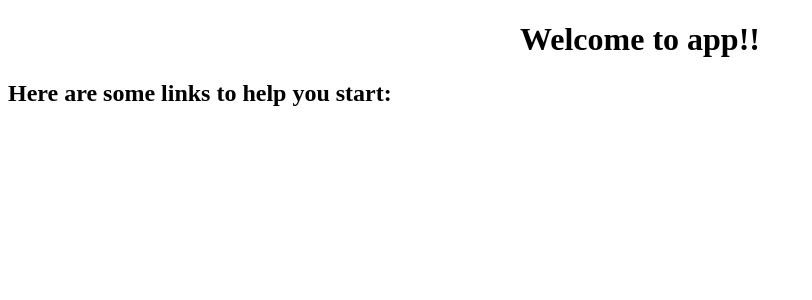
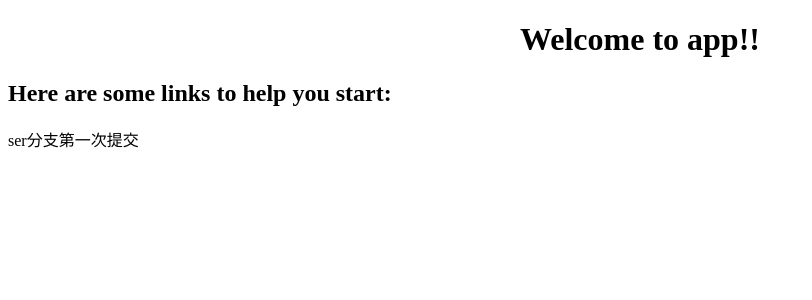
Before and after one commit to hangyoku/fisrt, an Angular app in the folder herosShow/: page / in a window 1280 px wide. Shown: the top 300 px of the page, without its empty margins (0-812 px from the left). Built offline with nearby package versions, Linux system fonts and the light colour scheme.

Commit message:
ser分支第一次提交

```diff
--- a/herosShow/src/app/app.component.html
+++ b/herosShow/src/app/app.component.html
@@ -5,3 +5,5 @@
   </h1>
 </div>
 <h2>Here are some links to help you start: </h2>
+
+<div>ser分支第一次提交</div>
```
